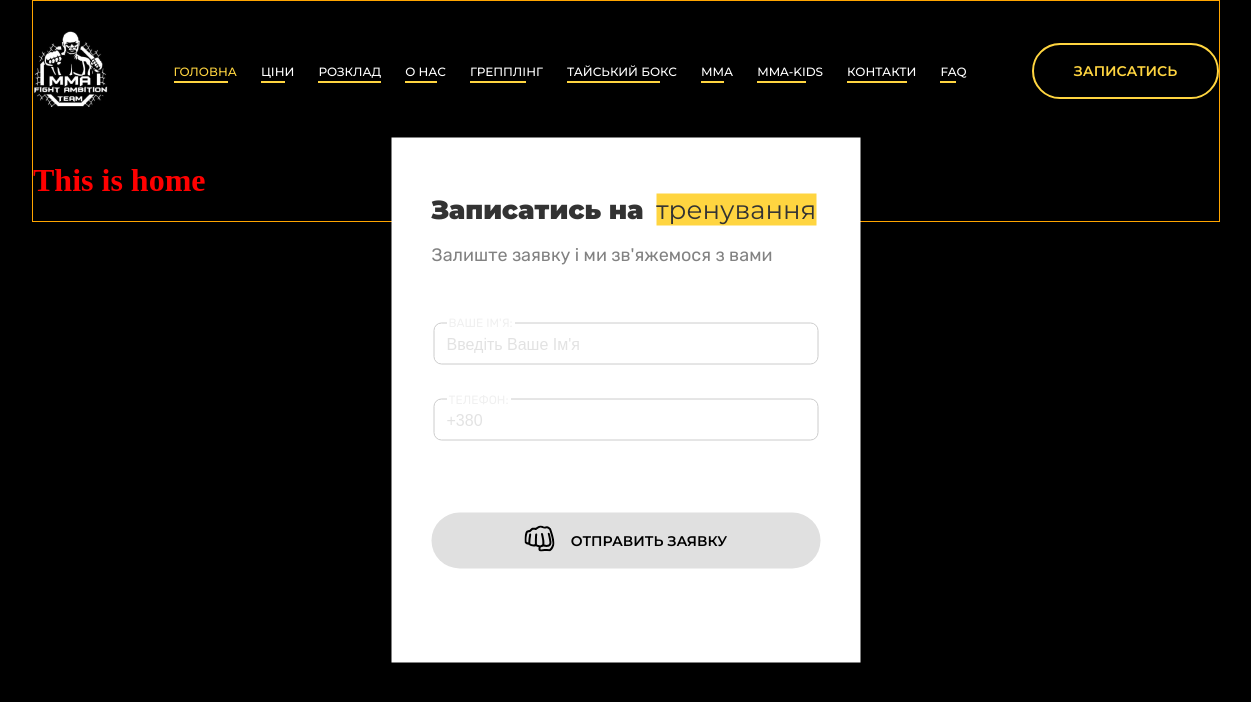
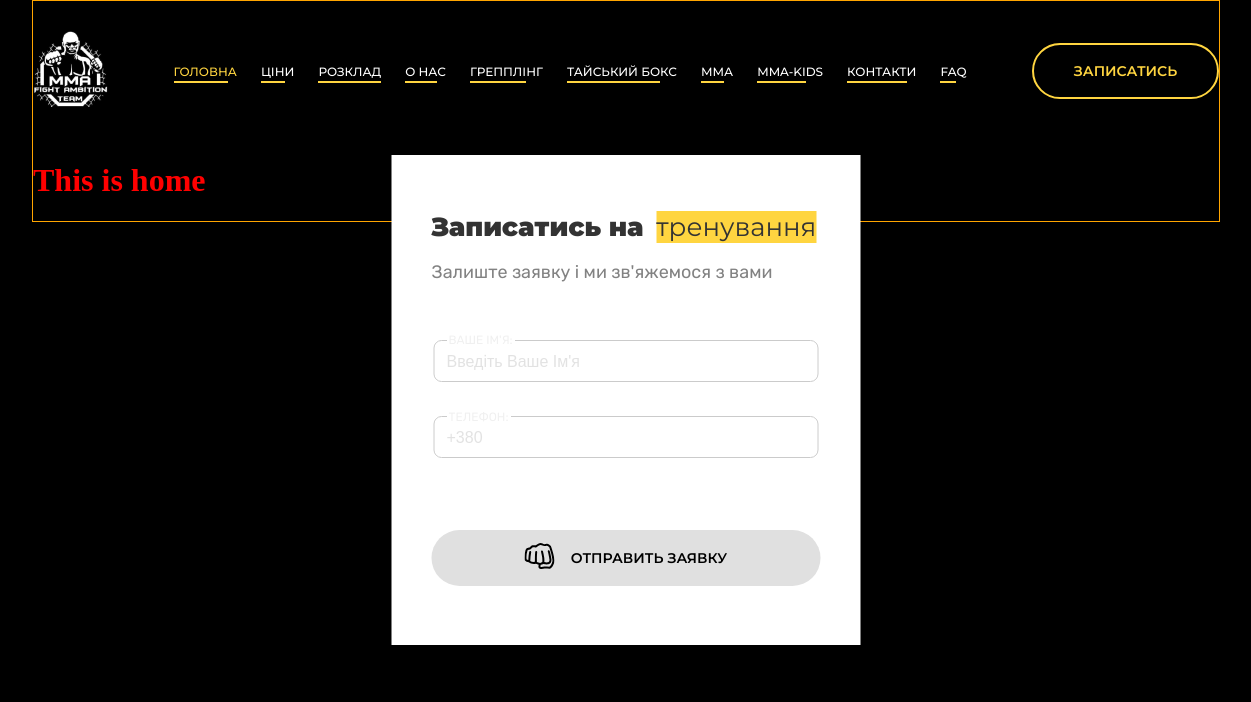
Before and after one commit to GrachPrado/MMA, a React (Create React App) app: page / in a window 1536 px wide. Both pictures are taken after a click on the button "ЗАПИСАТИСЬ". Shown: the top 702 px of the page, without its empty margins (142-1393 px from the left). Built offline with nearby package versions, Linux system fonts and the light colour scheme.

Commit message:
render of the form is complete

```diff
--- a/src/components/header/renderItems/renderRegisterButton/renderRegisterButton.scss
+++ b/src/components/header/renderItems/renderRegisterButton/renderRegisterButton.scss
@@ -5,7 +5,7 @@ flex-shrink: 0;
 border-radius: 50px;
 border: 2px solid #FFD540;
 background-color: transparent;
-
+cursor: pointer;
 color: #FFD540;
 font-family: "Montserrat";
 font-size: 14px;
--- a/src/components/header/renderItems/renderRegisterButton/renderRegisterForm/RenderRegisterForm.scss
+++ b/src/components/header/renderItems/renderRegisterButton/renderRegisterForm/RenderRegisterForm.scss
@@ -28,10 +28,3 @@
       }
     }
   }
-
-  @media (min-width: 1366px) {
-    .registerForm {
-      width: 469px;
-      height: 525px;
-    }
-  }
```
